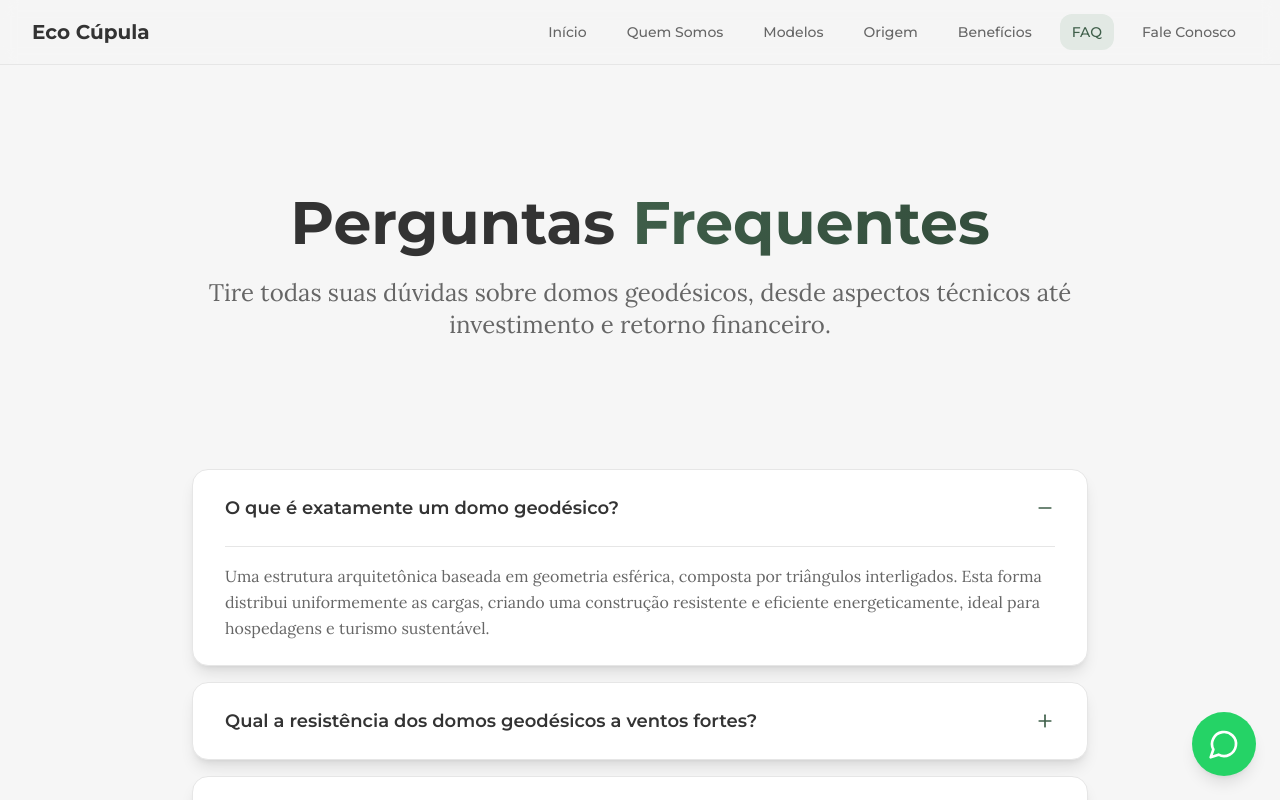
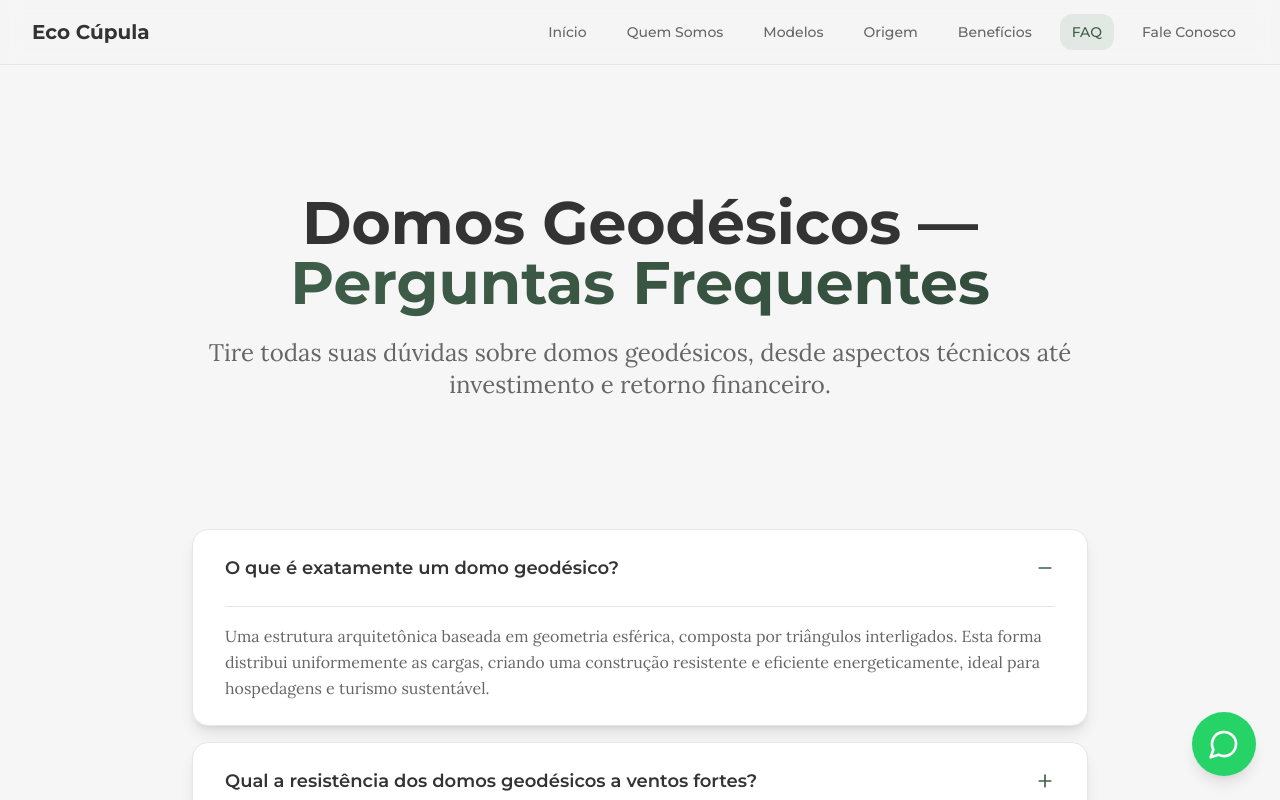
Before and after one commit to lsrworks/ecocupula1509-39b7d654, a React (Vite) app: page /faq in a window 1280 px wide. Shown: the top 800 px of the page. Built offline with nearby package versions, Linux system fonts and the light colour scheme.

Commit message:
Changes
Co-authored-by: lsrworks <230896233+lsrworks@users.noreply.github.com>

```diff
--- a/src/pages/FAQ.tsx
+++ b/src/pages/FAQ.tsx
@@ -69,7 +69,7 @@ const FAQ = () => {
         <div className="container-eco">
           <div className="max-w-4xl mx-auto text-center">
             <h1 className="text-4xl md:text-5xl lg:text-6xl font-display font-bold mb-6">
-              Perguntas <span className="text-eco-gradient">Frequentes</span>
+              Domos Geodésicos — <span className="text-eco-gradient">Perguntas Frequentes</span>
             </h1>
             <p className="text-xl md:text-2xl text-muted-foreground leading-relaxed">
               Tire todas suas dúvidas sobre domos geodésicos, desde aspectos técnicos
@@ -90,7 +90,7 @@ const FAQ = () => {
                     onClick={() => toggleItem(index)}
                     className="w-full px-8 py-6 text-left flex items-center justify-between hover:bg-eco-gray-light/50 transition-colors"
                   >
-                    <h3 className="text-lg font-display font-semibold pr-4">{faq.question}</h3>
+                    <h2 className="text-lg font-display font-semibold pr-4">{faq.question}</h2>
                     <div className="flex-shrink-0">
                       {openItem === index ? (
                         <Minus className="h-5 w-5 text-primary" />
```
